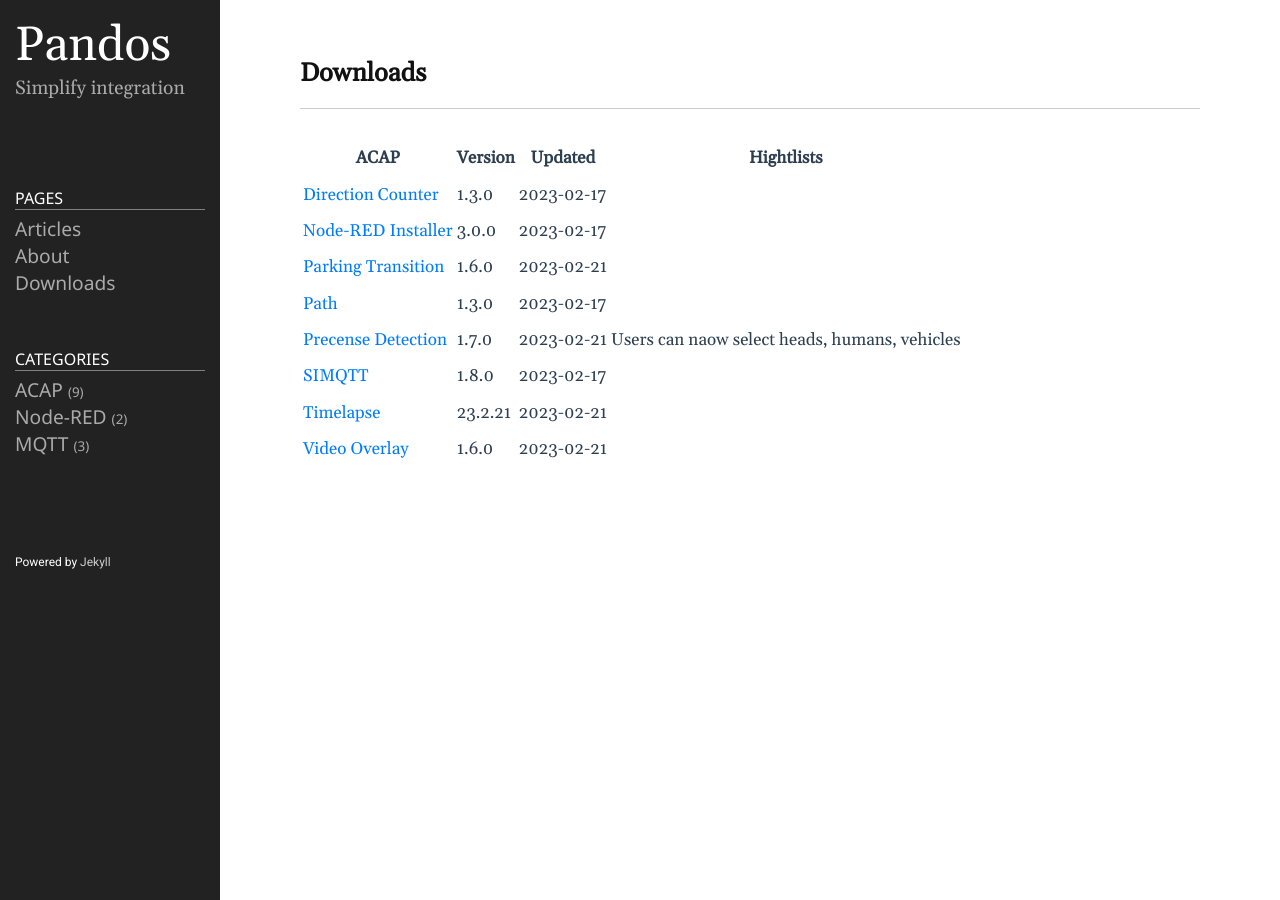
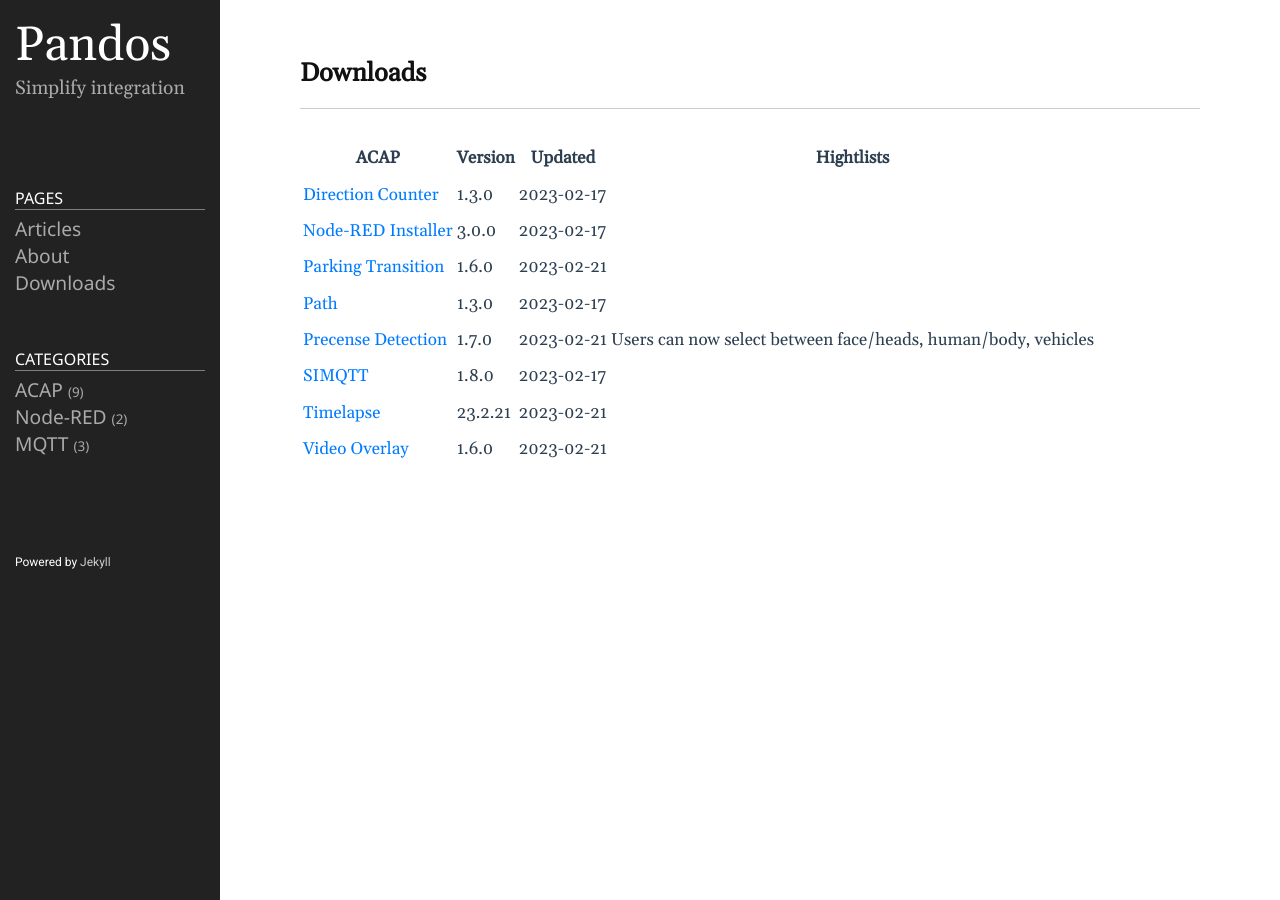
Before and after one commit to pandosme/pandosme.github.io, a Jekyll site: the page built from docs/downloads.md, in a window 1280 px wide. Built offline with Jekyll 4.4.1, drawn with Linux system fonts in a browser that asks for light colours.

Commit message:
Update downloads.md

```diff
--- a/docs/downloads.md
+++ b/docs/downloads.md
@@ -10,7 +10,7 @@ permalink: /downloads/
 |[Node-RED Installer](https://acap.juhlin.me/package/Nodered) |3.0.0 |2023-02-17 | |
 |[Parking Transition](https://acap.juhlin.me/package/parking) |1.6.0 |2023-02-21 | |
 |[Path](https://acap.juhlin.me/package/path) |1.3.0 |2023-02-17 | |
-|[Precense Detection](https://acap.juhlin.me/package/presence) |1.7.0 |2023-02-21 | Users can naow select heads, humans, vehicles|
+|[Precense Detection](https://acap.juhlin.me/package/presence) |1.7.0 |2023-02-21 | Users can now select between face/heads, human/body, vehicles|
 |[SIMQTT](https://acap.juhlin.me/package/simqtt) |1.8.0 |2023-02-17 |
 |[Timelapse](https://acap.juhlin.me/package/timelapseme) |23.2.21 |2023-02-21 | |
 |[Video Overlay](https://acap.juhlin.me/package/xoverlay) |1.6.0 |2023-02-21 | |
```
